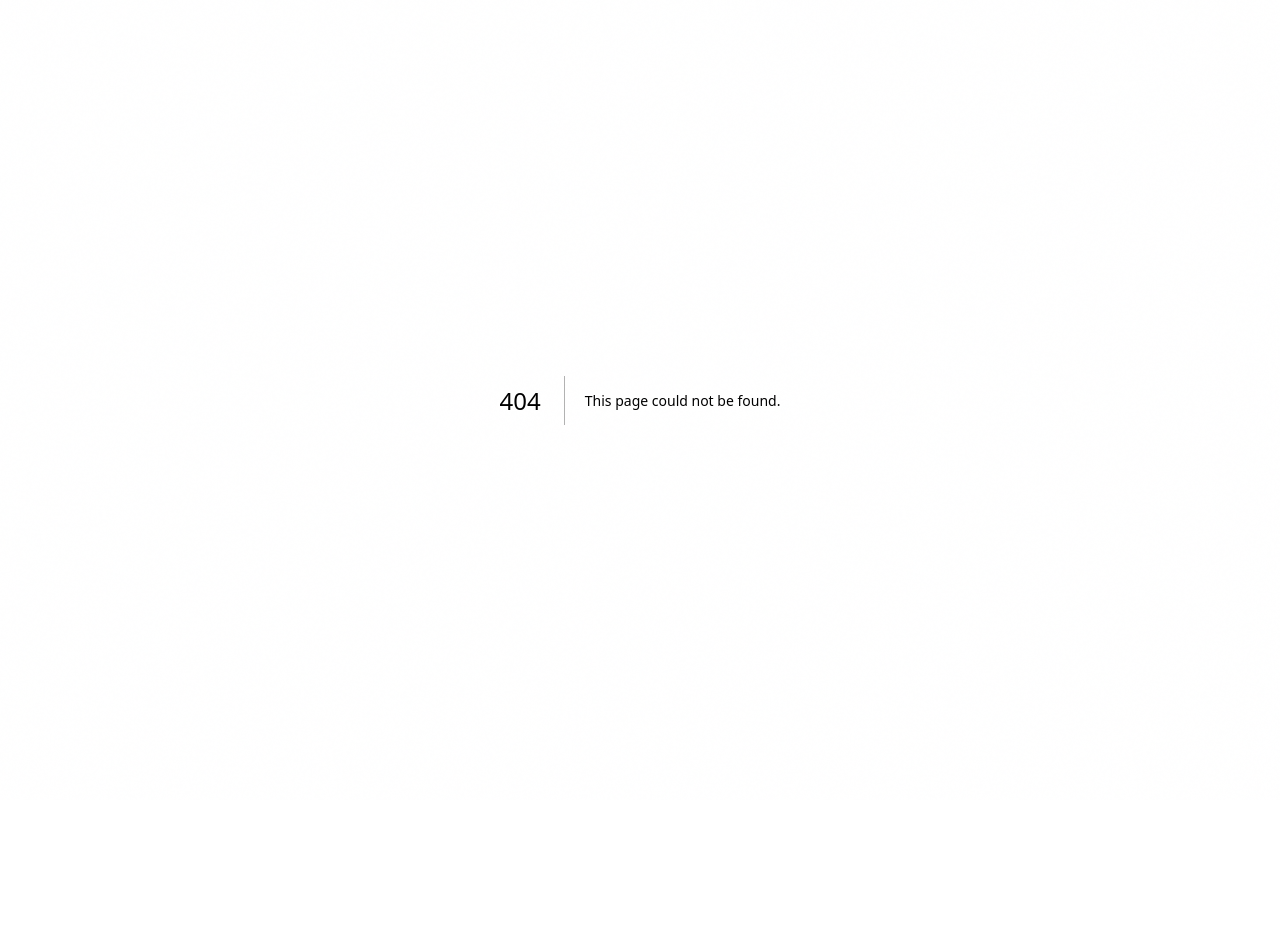
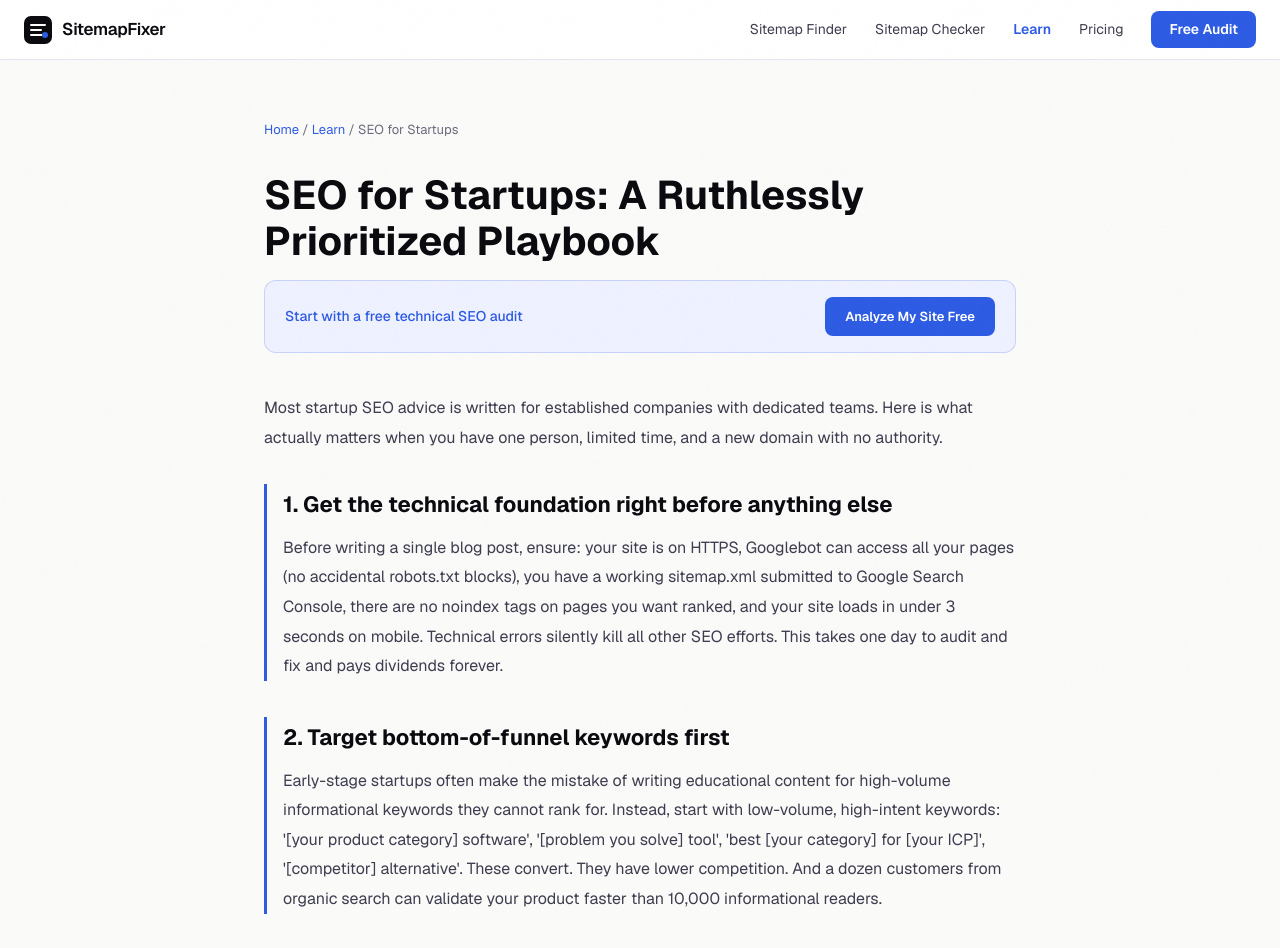
Before and after one commit to Watermelon-Coctail-Bar/sitemap-fixer, a Next.js app: page /learn/seo-for-startups in a window 1280 px wide. Before the commit this address had no page. Shown: the top 948 px of the page. Before the commit the page ends 800 px from the top, so only its background shows below. Built offline with nearby package versions, Linux system fonts and the light colour scheme.

Commit message:
Create page.tsx

```diff
--- /dev/null
+++ b/src/app/learn/seo-for-startups/page.tsx
@@ -0,0 +1,44 @@
+import type { Metadata } from 'next';
+export const metadata: Metadata = {
+  title: 'SEO for Startups: Where to Focus When You Have Limited Time | SitemapFixer',
+  description: "Startups cannot do everything. Here is a ruthlessly prioritized SEO checklist for early-stage companies — what to do first, what to ignore, and how to build compounding traffic.",
+  alternates: { canonical: 'https://sitemapfixer.com/learn/seo-for-startups' },
+};
+const items = [
+  { n: "1", h: "Get the technical foundation right before anything else", d: "Before writing a single blog post, ensure: your site is on HTTPS, Googlebot can access all your pages (no accidental robots.txt blocks), you have a working sitemap.xml submitted to Google Search Console, there are no noindex tags on pages you want ranked, and your site loads in under 3 seconds on mobile. Technical errors silently kill all other SEO efforts. This takes one day to audit and fix and pays dividends forever." },
+  { n: "2", h: "Target bottom-of-funnel keywords first", d: "Early-stage startups often make the mistake of writing educational content for high-volume informational keywords they cannot rank for. Instead, start with low-volume, high-intent keywords: '[your product category] software', '[problem you solve] tool', 'best [your category] for [your ICP]', '[competitor] alternative'. These convert. They have lower competition. And a dozen customers from organic search can validate your product faster than 10,000 informational readers." },
+  { n: "3", h: "Build one excellent pillar piece of content", d: "Rather than 20 thin blog posts, invest in one genuinely comprehensive, deeply useful resource on the core problem your product solves. This becomes your highest-authority page, earns the most backlinks, and drives the most qualified traffic. Update it quarterly. Make it the best resource on the internet for that topic. One exceptional piece outperforms ten mediocre posts every time." },
+  { n: "4", h: "Get your first backlinks from legitimate sources", d: "A new domain needs external authority signals to rank for anything competitive. Get initial backlinks from: being featured in your investors' portfolio pages, submitting to reputable startup directories (Product Hunt, G2, Capterra, GetApp), guest posts on industry newsletters and blogs, HARO and journalist query platforms, and genuine PR from product launches. Even 10-20 quality backlinks dramatically improve how fast new content ranks." },
+  { n: "5", h: "Submit to Google Search Console on day one", d: "Add your site to Google Search Console the day you launch. Submit your sitemap immediately. Use URL Inspection to request indexing for your most important pages. Monitor the Coverage report weekly in the first month — fix any indexing errors as they appear. Many startups ignore Search Console for months and miss the chance to fix technical issues that silently block Google from indexing their content." },
+  { n: "6", h: "What startups should ignore early", d: "Do not chase domain rating or Ahrefs scores. Do not write content for keywords you cannot rank for yet. Do not build low-quality links just to inflate numbers. Do not start a podcast or YouTube channel 'for SEO' until you have proven content demand through written content. Do not hire an SEO agency before you have product-market fit — SEO compounds over time, and agencies cannot make SEO work if your product pages do not convert. Fix the product and conversion rate first." },
+];
+export default function Page() {
+  return (
+    <div style={{ maxWidth: 800, margin: '0 auto', padding: '60px 24px' }}>
+      <nav style={{ fontSize: 13, color: '#6b6b7d', marginBottom: 32 }}>
+        <a href="/" style={{ color: '#2d5be3', textDecoration: 'none' }}>Home</a>{' / '}
+        <a href="/learn" style={{ color: '#2d5be3', textDecoration: 'none' }}>Learn</a>{' / '}
+        <span>SEO for Startups</span>
+      </nav>
+      <h1 style={{ fontSize: 40, fontWeight: 700, color: '#0a0a0f', marginBottom: 16, lineHeight: 1.15 }}>SEO for Startups: A Ruthlessly Prioritized Playbook</h1>
+      <div style={{ background: '#eef1ff', border: '1px solid rgba(45,91,227,0.2)', borderRadius: 12, padding: '16px 20px', marginBottom: 40, display: 'flex', alignItems: 'center', justifyContent: 'space-between', gap: 16 }}>
+        <span style={{ fontSize: 14, color: '#2d5be3', fontWeight: 500 }}>Start with a free technical SEO audit</span>
+        <a href="/" style={{ background: '#2d5be3', color: 'white', padding: '10px 20px', borderRadius: 8, textDecoration: 'none', fontWeight: 600, fontSize: 13 }}>Analyze My Site Free</a>
+      </div>
+      <div style={{ fontSize: 16, color: '#3d3d4f', lineHeight: 1.85 }}>
+        <p style={{ marginBottom: 32 }}>Most startup SEO advice is written for established companies with dedicated teams. Here is what actually matters when you have one person, limited time, and a new domain with no authority.</p>
+        {items.map(({ n, h, d }) => (
+          <div key={n} style={{ marginBottom: 36, paddingLeft: 16, borderLeft: '3px solid #2d5be3' }}>
+            <h2 style={{ fontSize: 22, fontWeight: 700, color: '#0a0a0f', marginBottom: 8 }}>{n}. {h}</h2>
+            <p style={{ margin: 0 }}>{d}</p>
+          </div>
+        ))}
+      </div>
+      <div style={{ background: '#0a0a0f', borderRadius: 12, padding: '32px', textAlign: 'center', marginTop: 56 }}>
+        <div style={{ fontSize: 20, fontWeight: 700, color: 'white', marginBottom: 8 }}>Start with your technical SEO foundation</div>
+        <div style={{ color: '#9999aa', marginBottom: 20, fontSize: 14 }}>Free sitemap and SEO analysis in 60 seconds</div>
+        <a href="/" style={{ background: 'white', color: '#0a0a0f', padding: '14px 28px', borderRadius: 8, textDecoration: 'none', fontWeight: 700 }}>Analyze My Site Free</a>
+      </div>
+    </div>
+  );
+}
```
